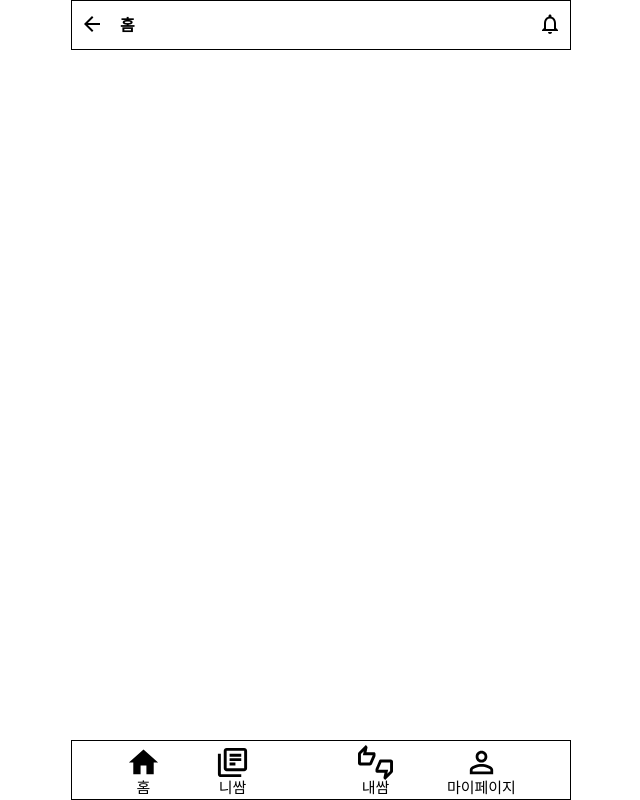
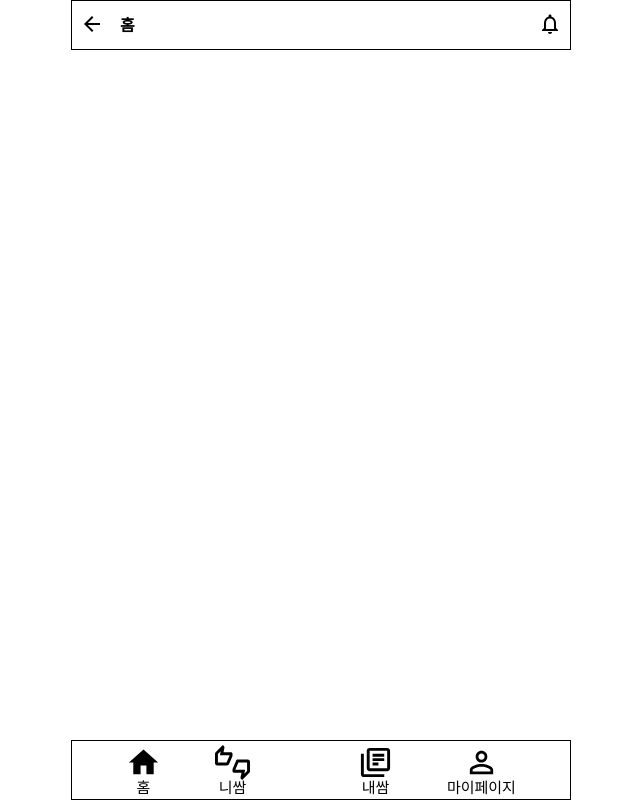
Before and after one commit to lorraine98/good-fight, a Next.js app: page / in a window 1280 px wide. Shown: the whole page, without its empty margins (319-959 px from the left). Built offline with nearby package versions, Linux system fonts and the light colour scheme.

Commit message:
refactor: 아이콘 수정

```diff
--- a/src/components/NavBar.tsx
+++ b/src/components/NavBar.tsx
@@ -27,9 +27,9 @@ const NavBar = () => {
             <Link href="/your-fights">
                 <a>
                     {router.pathname === "/your-fights" ? (
-                        <LibraryBooksIcon fontSize="large" />
+                        <ThumbsUpDownIcon fontSize="large" />
                     ) : (
-                        <LibraryBooksOutlinedIcon fontSize="large" />
+                        <ThumbsUpDownOutlinedIcon fontSize="large" />
                     )}
                     <h3>니쌈</h3>
                 </a>
@@ -38,9 +38,9 @@ const NavBar = () => {
             <Link href="/my-fights">
                 <a>
                     {router.pathname === "/my-fights" ? (
-                        <ThumbsUpDownIcon fontSize="large" />
+                        <LibraryBooksIcon fontSize="large" />
                     ) : (
-                        <ThumbsUpDownOutlinedIcon fontSize="large" />
+                        <LibraryBooksOutlinedIcon fontSize="large" />
                     )}
                     <h3>내쌈</h3>
                 </a>
```
